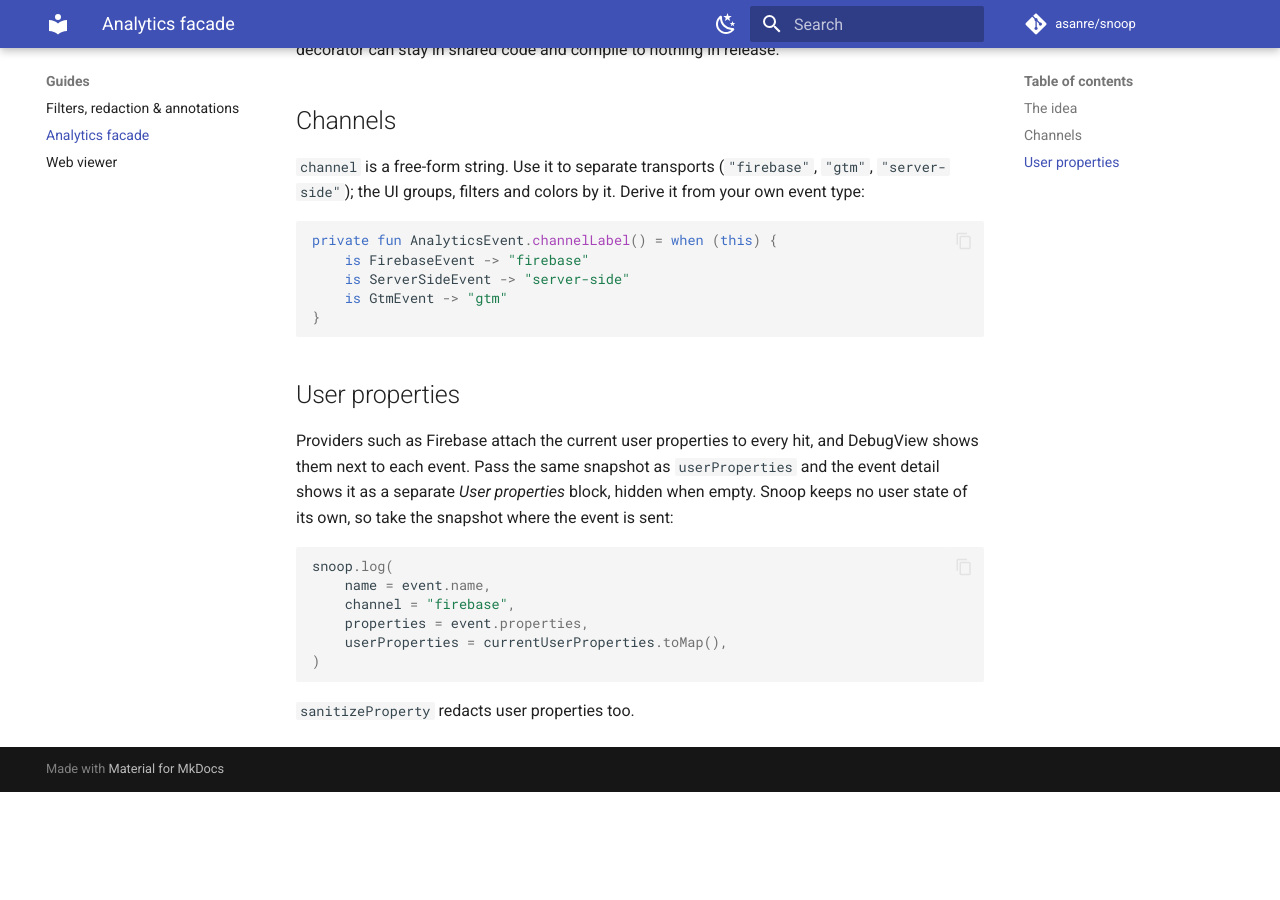
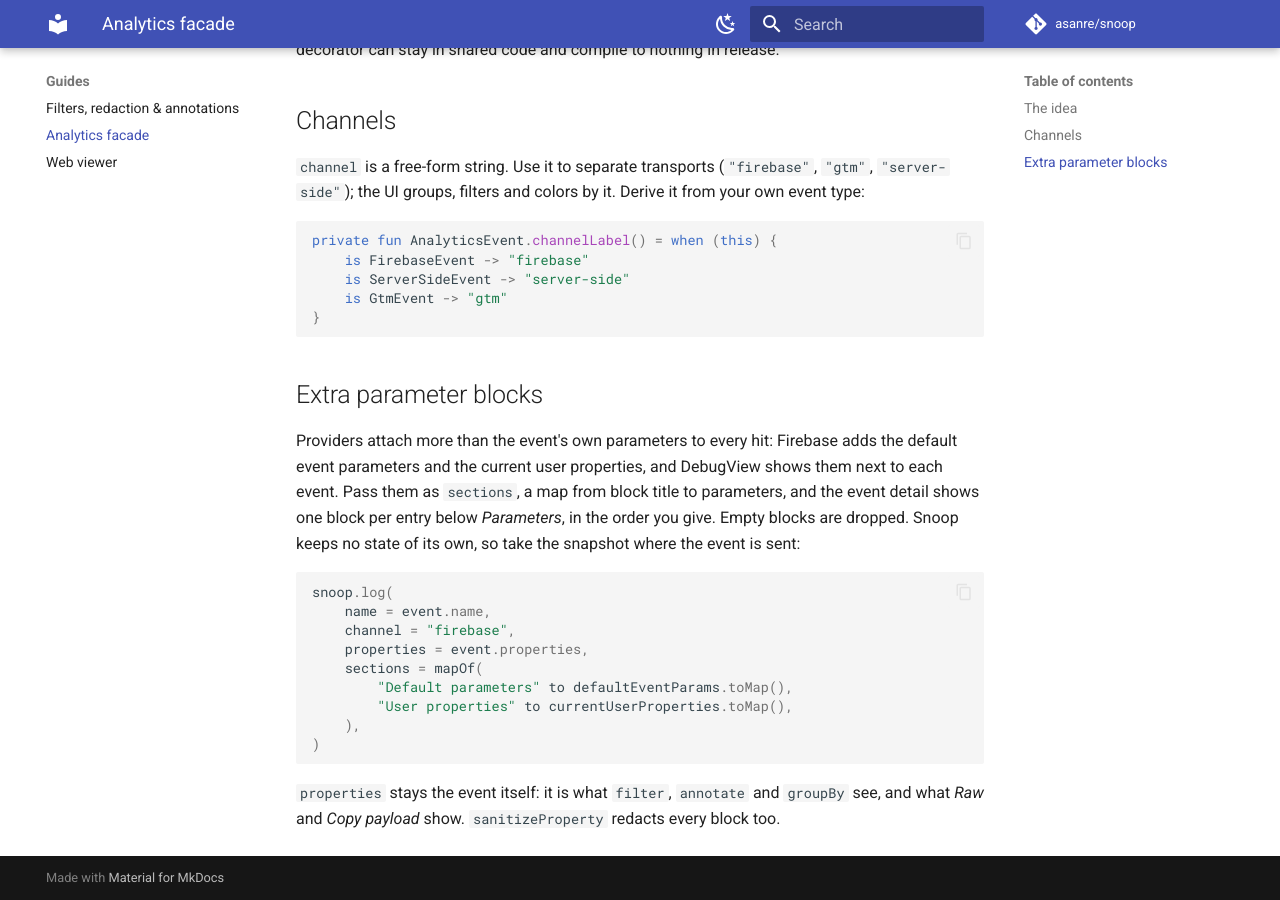
Before and after one commit to asanre/verivent, an MkDocs documentation site: the page built from docs/integration-analytics-facade.md, in a window 1280 px wide and 900 px high, scrolled down 1106 px. Built offline with MkDocs 1.6.1 and Material for MkDocs 9.7.7, drawn with Linux system fonts in a browser that asks for light colours; comment, search, counter and statistics services are not loaded; before the commit the page ends 1898 px from its top, so only the background shows below that.

Commit message:
feat(analytics)!: replace userProperties with named parameter sections
Hosts attach more than one block of context to each hit (Firebase sends default event parameters and user properties). A titled map lets each host name its own blocks instead of Snoop growing a field per provider concept. properties stays the event itself: filter, annotate, groupBy, Raw and Copy payload keep reading only it.

BREAKING CHANGE: log(..., userProperties) is now log(..., sections) and AnalyticsEntry.userProperties is now AnalyticsEntry.sections.

````diff
--- a/docs/integration-analytics-facade.md
+++ b/docs/integration-analytics-facade.md
@@ -60,20 +60,25 @@ private fun AnalyticsEvent.channelLabel() = when (this) {
 }
 ```
 
-## User properties
+## Extra parameter blocks
 
-Providers such as Firebase attach the current user properties to every hit, and DebugView shows them
-next to each event. Pass the same snapshot as `userProperties` and the event detail shows it as a
-separate *User properties* block, hidden when empty. Snoop keeps no user state of its own, so take
-the snapshot where the event is sent:
+Providers attach more than the event's own parameters to every hit: Firebase adds the default event
+parameters and the current user properties, and DebugView shows them next to each event. Pass them
+as `sections`, a map from block title to parameters, and the event detail shows one block per entry
+below *Parameters*, in the order you give. Empty blocks are dropped. Snoop keeps no state of its
+own, so take the snapshot where the event is sent:
 
 ```kotlin
 snoop.log(
     name = event.name,
     channel = "firebase",
     properties = event.properties,
-    userProperties = currentUserProperties.toMap(),
+    sections = mapOf(
+        "Default parameters" to defaultEventParams.toMap(),
+        "User properties" to currentUserProperties.toMap(),
+    ),
 )
 ```
 
-`sanitizeProperty` redacts user properties too.
+`properties` stays the event itself: it is what `filter`, `annotate` and `groupBy` see, and what
+*Raw* and *Copy payload* show. `sanitizeProperty` redacts every block too.
````
Also changed, not shown: README.md (+7 -7 lines), docs/getting_started.md (+11 -6 lines), docs/index.md (+1 -1 lines), 13 other files.
